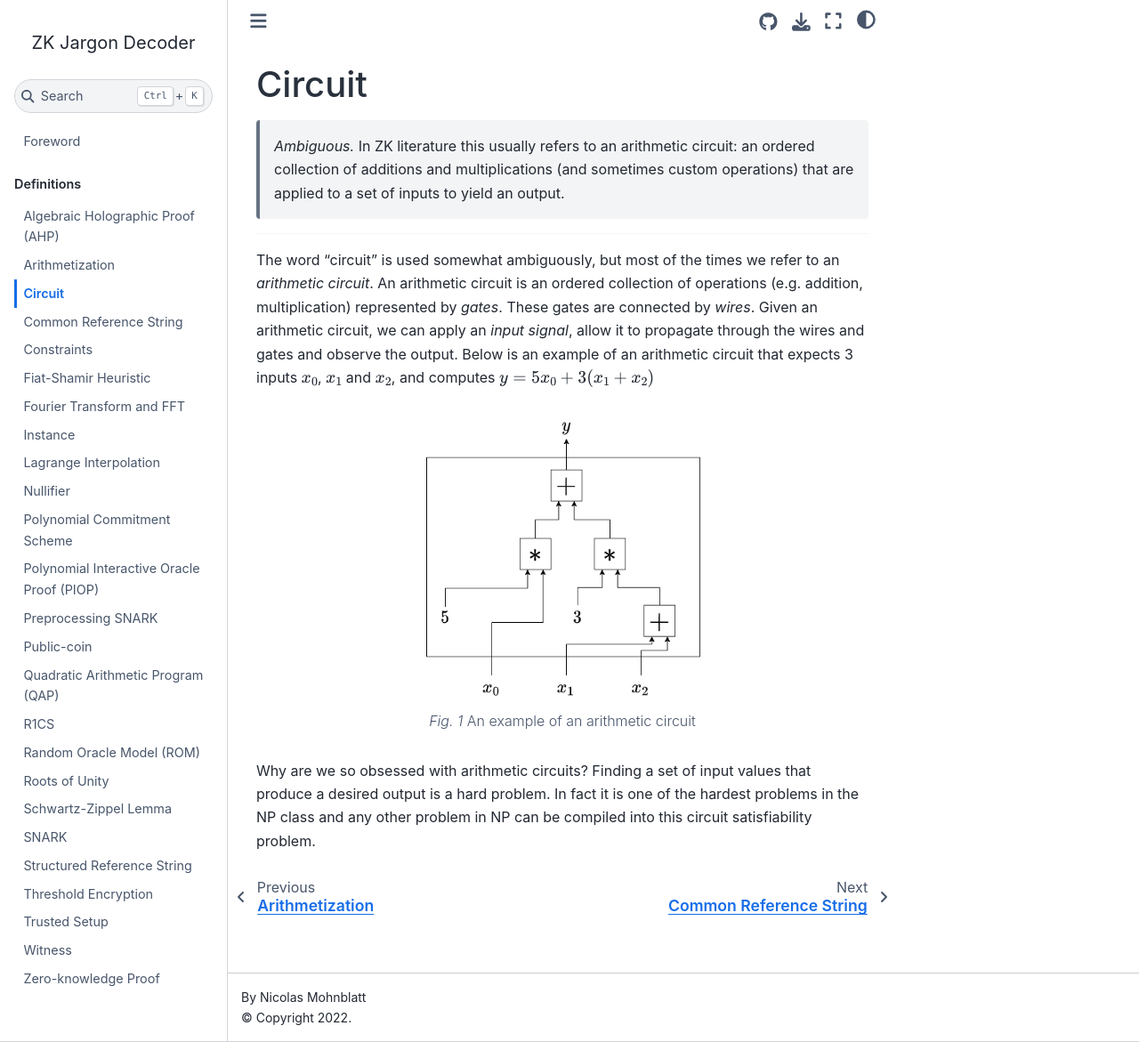
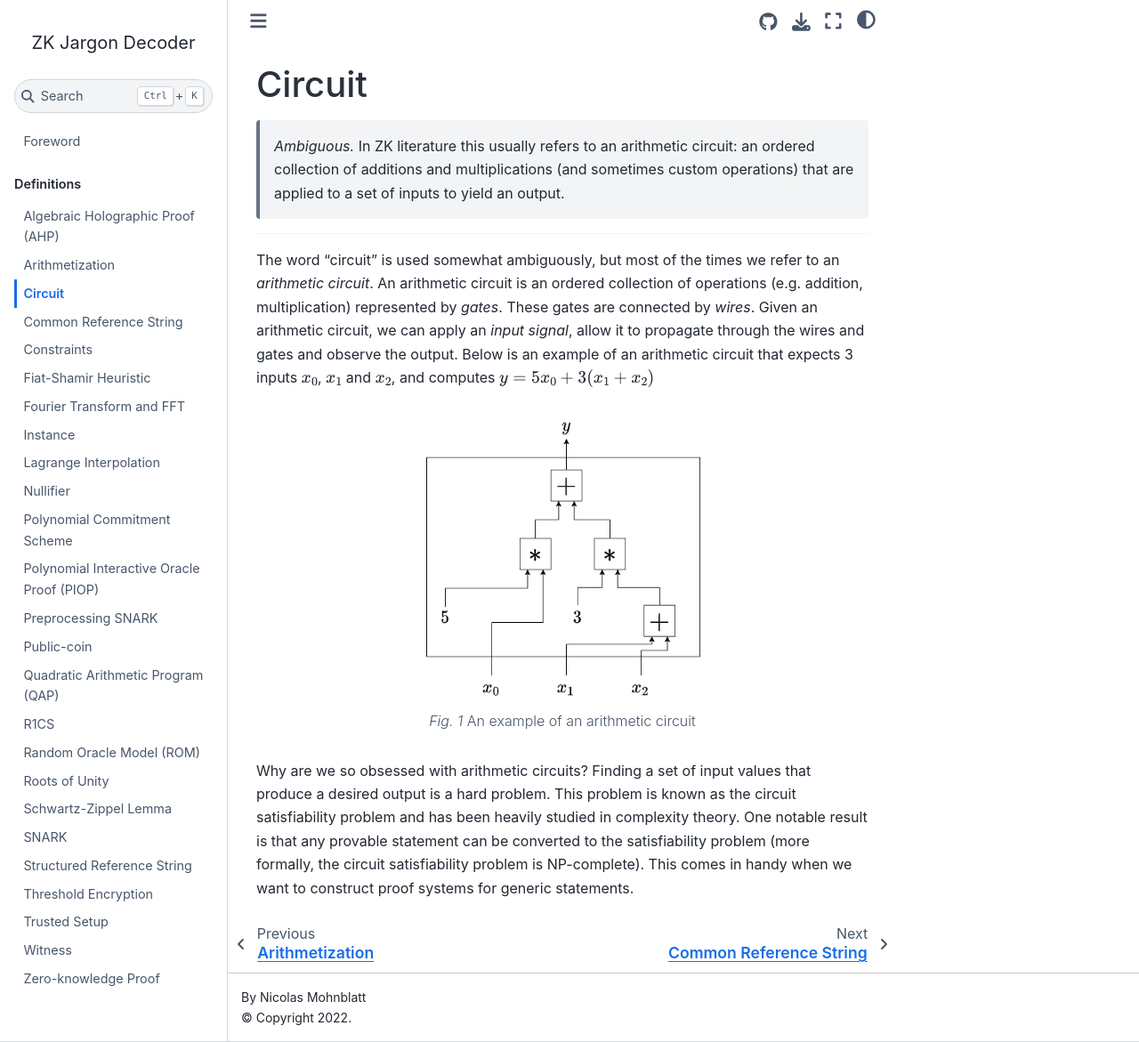
Before and after one commit to zkjargon/zkjargon.github.io, a Jupyter Book: the page built from definitions/circuit.md, in a window 1280 px wide and 1171 px high. Shown: the whole window at 89% size. Built offline with Jupyter Book 1.0.4 settings and Sphinx 7.4.7 and the Sphinx Book theme 1.1.4, drawn with Linux system fonts in a browser that asks for light colours.

Commit message:
minor: reword importance of circuits

````diff
--- a/definitions/circuit.md
+++ b/definitions/circuit.md
@@ -14,5 +14,4 @@ name: arithmetic_circ
 An example of an arithmetic circuit
 ```
 
-
-Why are we so obsessed with arithmetic circuits? Finding a set of input values that produce a desired output is a hard problem. In fact it is one of the hardest problems in the NP class and any other problem in NP can be compiled into this circuit satisfiability problem.
+Why are we so obsessed with arithmetic circuits? Finding a set of input values that produce a desired output is a hard problem. This problem is known as the circuit satisfiability problem and has been heavily studied in complexity theory. One notable result is that any provable statement can be converted to the satisfiability problem (more formally, the circuit satisfiability problem is NP-complete). This comes in handy when we want to construct proof systems for generic statements.
````
